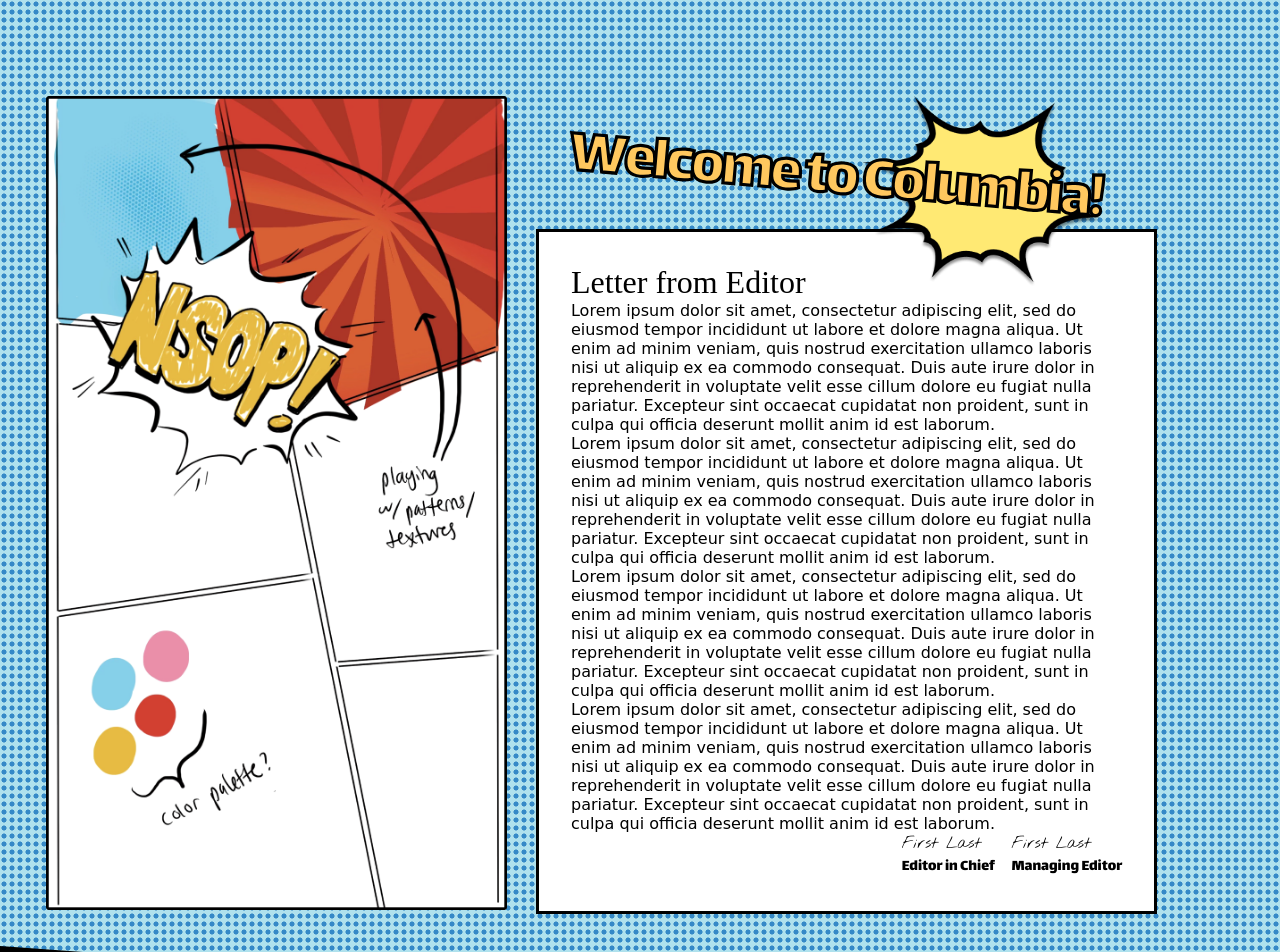
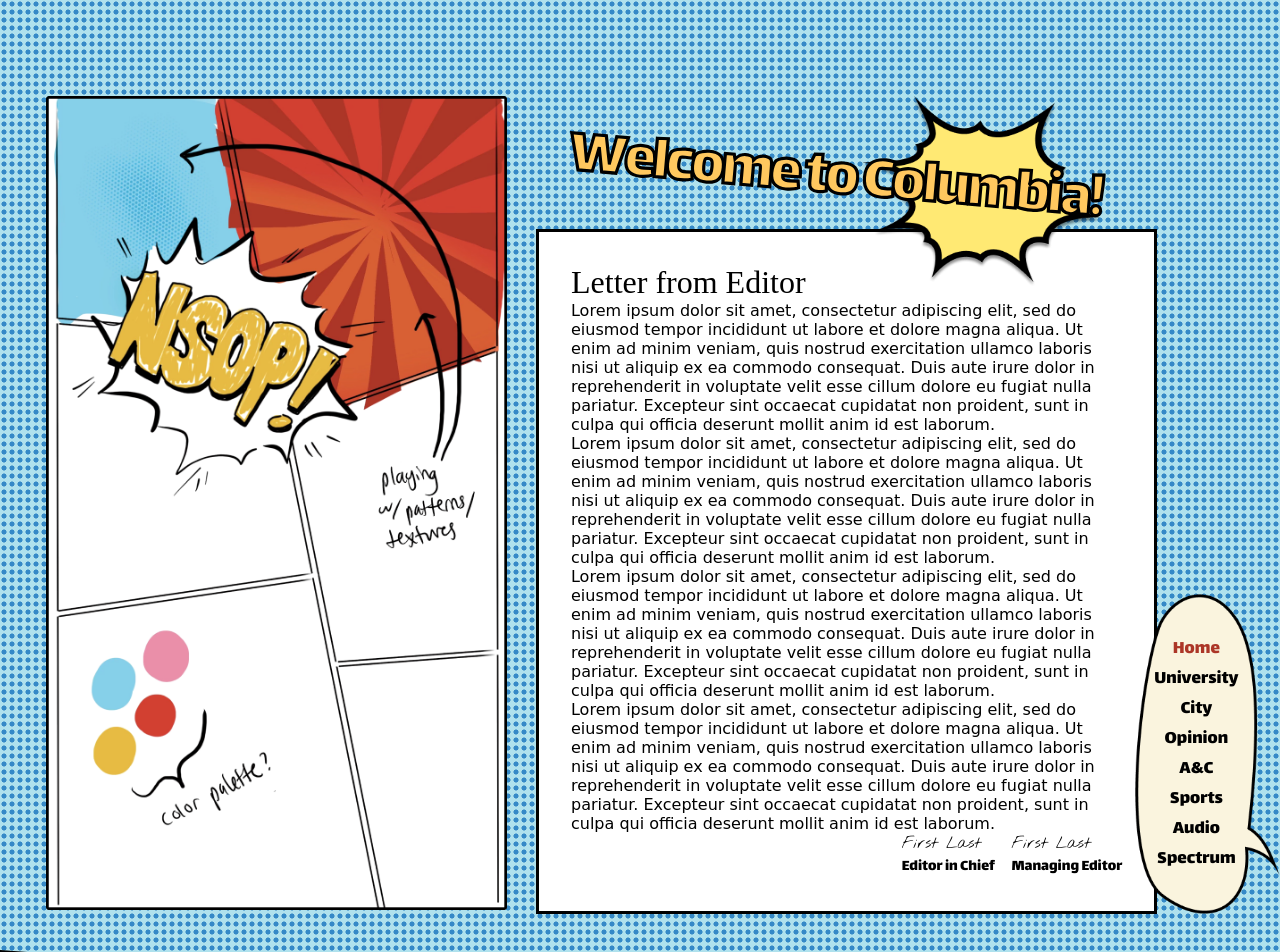
Before and after one commit to spectatorpublishing/nsop2023, a React (Create React App) app: page / in a window 1280 px wide. Shown: the top 952 px of the page. Built offline with nearby package versions, Linux system fonts and the light colour scheme; a web font is replaced by a local one.

Commit message:
Added navbar

```diff
--- a/package.json
+++ b/package.json
@@ -9,6 +9,7 @@
     "react": "^18.2.0",
     "react-dom": "^18.2.0",
     "react-router-dom": "^6.15.0",
+    "react-router-hash-link": "^2.4.3",
     "react-scripts": "5.0.1",
     "styled-components": "^6.0.7",
     "web-vitals": "^2.1.4"
--- /dev/null
+++ b/src/components/Navbar.js
@@ -0,0 +1,66 @@
+import React, {useState} from 'react';
+import styled from 'styled-components';
+import bubble from '../components/images/NavbarBubble.png'
+import {sections} from '../data/mocksections';
+import { NavHashLink } from 'react-router-hash-link';
+
+const NavWrapper = styled.div`
+   z-index: 1000;
+   position: sticky;
+   top: 0;
+   margin-top: -20rem;
+   a {
+        text-decoration: none;
+    }
+`;
+
+const VertNav = styled.div`
+    width: fit-content;
+    margin-left: auto;
+    position: relative;
+    text-align: center;
+`;
+
+const SectionList = styled.div`
+    position: absolute;
+    top: 2.5rem;
+    left: 1.2rem;
+    font-family: 'Lalezar';
+    font-size: 1.2rem;
+`;
+
+const Tab = styled.a`
+    display:block;
+    text-align: center;
+    color: black;
+    color: ${props => props.currentSection ? '#AC3627' : 'black'};
+    :hover {
+        color: #AC3627;
+        cursor:pointer;
+    }
+`;
+
+const NavText = styled.div`
+    font-style: normal;
+`;
+
+const NavBar = ({isSection}) => {
+    return(
+        <NavWrapper>
+            <VertNav>
+                <img src={bubble} style={{height: "20rem"}}></img>
+                <SectionList>
+                    {sections.map((section, index) => (
+                        <NavHashLink smooth to={section.url}>
+                            <Tab currentSection = {window.location.pathname == section.url} key={index}>
+                            <NavText>{section.title}</NavText>
+                            </Tab>
+                        </NavHashLink>
+                    ))}
+                </SectionList>
+            </VertNav>
+        </NavWrapper>
+    );
+};
+
+export default NavBar;
--- a/src/containers/Home.js
+++ b/src/containers/Home.js
@@ -4,6 +4,7 @@
 import Credits from '../containers/Credits';
 import breakout from '../components/images/Breakout.png'
 import HomeImage from '../components/images/TestImage.png'
+import Navbar from '../components/Navbar';
 
 const HomeContainer = styled.div`
     /* --dotSize: 0.25rem;
@@ -180,6 +181,7 @@
 
     return (
         <HomeContainer>
+
             <TopWrapper>
                 <Photo><img src={HomeImage} style={{width:"100%", height: "100%"}}></img></Photo>
                 <Wrapper>
@@ -198,6 +200,7 @@
                 <Photo><img style={{width:"100%", height: "100%"}} src={HomeImage}></img></Photo>
                 <Letter/>
             </MobileTopWrapper>
+            <Navbar/>
             <Credits/>
         </HomeContainer>
     );
--- /dev/null
+++ b/src/data/mocksections.js
@@ -0,0 +1,35 @@
+// Mock json data to define Navigation Bar data
+export const sections = [
+    {
+        title: "Home",
+        url: "/",
+    },
+    {
+        title: "University",
+        url: "/uni-news",
+    },
+    {
+        title: "City",
+        url: "/city-news",
+    },
+    {
+        title: "Opinion",
+        url: "/opinion",
+    },
+    {
+        title: "A&C",
+        url: "/a&c",
+    },
+    {
+        title: "Sports",
+        url: "/sports",
+    },
+    {
+        title: "Audio",
+        url: "/audio",
+    },
+    {
+        title: "Spectrum",
+        url: "/spectrum",
+    }
+];
```
Also changed, not shown: src/components/images/NavbarBubble.png (added), 1 other file (tests, documents, lock files or other folders).
